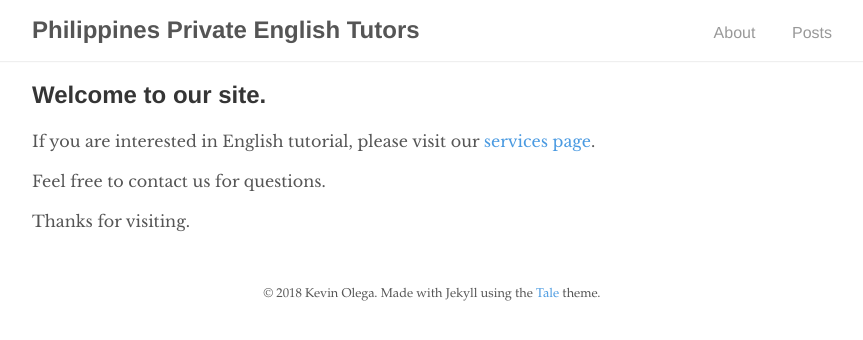
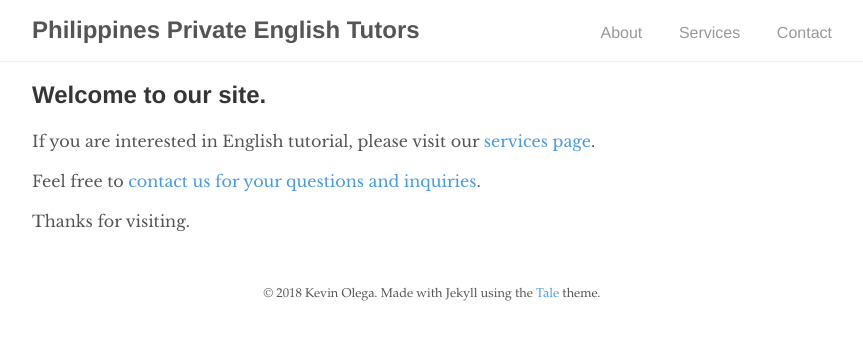
Before and after one commit to kevinolega/philippinesprivateenglishtutors, a Jekyll site: the page built from index.html, in a window 1280 px wide. Shown: the top 340 px of the page, without its empty margins (208-1071 px from the left). Built offline with Jekyll 4.4.1, drawn with Linux system fonts in a browser that asks for light colours; the list of posts is cut into pages by our own code.

Commit message:
testing home page

```diff
--- a/_layouts/default.html
+++ b/_layouts/default.html
@@ -11,8 +11,10 @@
         </a>
         <ul>
           <li><a href="{{ '/about' | prepend: site.baseurl }}">About</a></li>
-          <li><a href="{{ site.baseurl }}/">Posts</a></li>
+          <li><a href="{{ '/services' }}/">Services</a></li>
+          <li><a href="{{ '/contact' }}/">Contact</a></li>
         </ul>
+
     </div>
   </nav>
 
--- a/_layouts/home.html
+++ b/_layouts/home.html
@@ -5,8 +5,8 @@ layout: default
 
 <h2>Welcome to our site.</h2>
 
-<p>If you are interested in English tutorial, please visit our <a href="http://localhost400:/services">services page</a>.</p>
+<p>If you are interested in English tutorial, please visit our <a href='/services'>services page</a>.</p>
 
-<p>Feel free to contact us for questions.</p>
+<p>Feel free to <a href='/contact'>contact us for your questions and inquiries</a>.</p>
 
 <p>Thanks for visiting.
```
Also changed, not shown: contact.md (added, +12 -0 lines), 1 other file.
